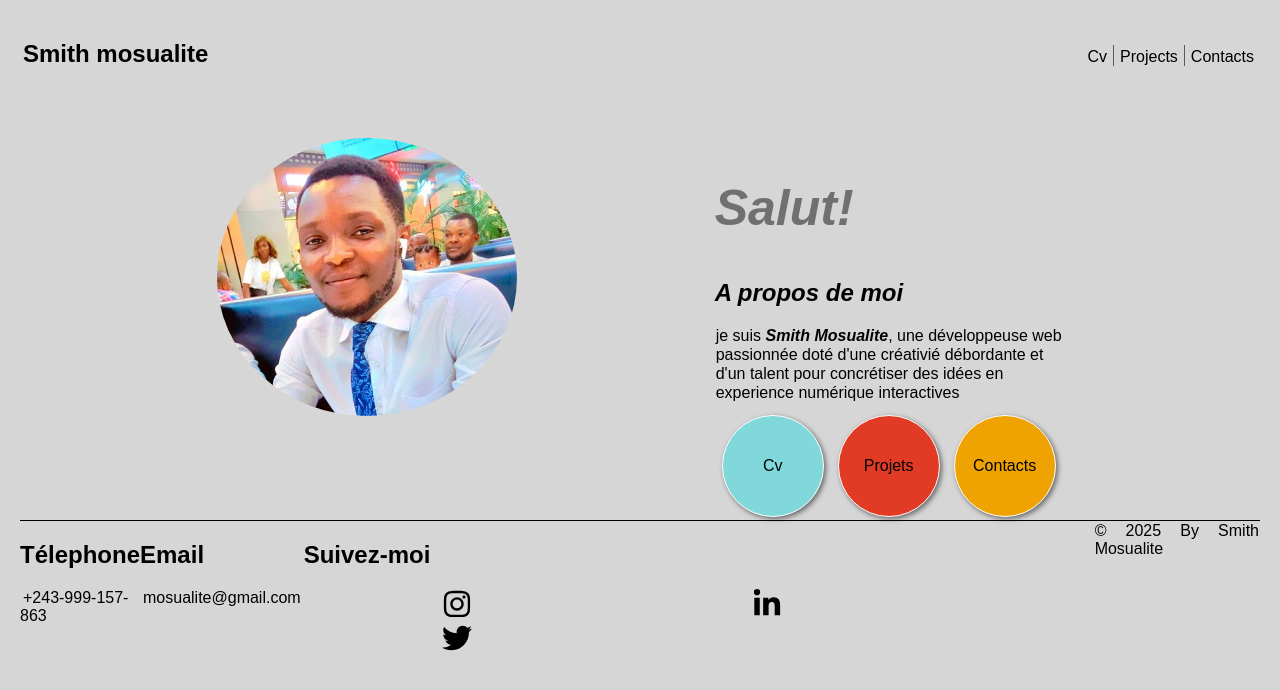
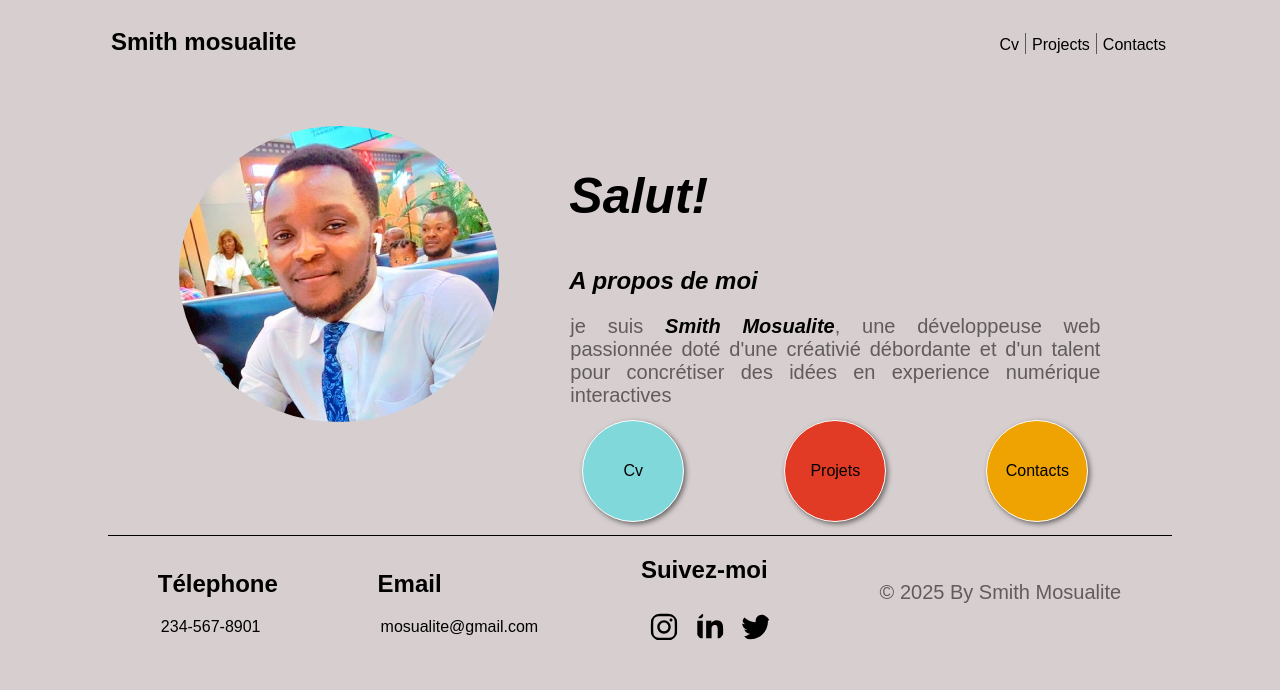
Before and after one commit to smithmosualite/my-portfolio, a plain HTML site: page index.html in a window 1280 px wide. Drawn offline with Linux system fonts and the light colour scheme.

Commit message:
new feature1

```diff
--- a/css/style.css
+++ b/css/style.css
@@ -1,8 +1,11 @@
+     html{
+          margin-left: 100px;
+          margin-right: 100px;
+     }
 
      body{
           font-family: sans-serif;
-          margin: 20px;
-          background: #d7d6d6;
+          background: #d7cfcf;
      }
 
      a{
@@ -47,18 +50,18 @@
 
      div>h1{
           font-size: 50px;
-          color: #716f6f;
+          color: #978d8d;
      }
 
      img{
-          width: 300px;
+          width: 25vw;
           border-radius: 50%;
      }
 
      .link_color{
           display: flex;
-          justify-content: space-around;
-          margin-top: 10px;
+          justify-content: space-between;
+          margin: 10px;
      }
 
      .color_red{
@@ -96,7 +99,20 @@
      p{
           padding: 0;
           margin: 1px;
+          text-align: left;
+          font-size: 1.25em;
+          color: #615b5b;
      }
+
+     i{
+          color: black;
+     }
+
+     .div-paragraph{
+          width: 50%;
+     }
+
+     /* footer section */
 
      footer{
           border-top: 1px solid;
@@ -106,8 +122,26 @@
      .footer{
           display: flex;
           justify-content: space-around;
+          align-items: center;
      }
 
+     .icon-footer{
+          display: flex;
+          justify-content: space-evenly;
+     }
+
+     .icon-footer>a{
+          width: 30px;
+          display: flex;
+          margin: 5px;
+     }
+
+     .icon-direction{
+          display: flex;
+          flex-direction: column;
+     }
+
+     /* color hover */
 
      .color_bleu:hover{
           background-color: red;
--- a/index.html
+++ b/index.html
@@ -3,7 +3,7 @@
 <head>
     <meta charset="UTF-8">
     <meta name="viewport" content="width=device-width, initial-scale=1.0">
-    <title>Landing page</title>
+    <title>My portfolio</title>
     <link rel="stylesheet" href="css/style.css">
 </head>
 <body>
@@ -23,14 +23,14 @@
             <div class="img">
                 <img src="/img/WhatsApp Image 2025-10-12 at 13.08.38_54b7ad56.jpg" alt="">
             </div>
-            <div>
+            <div class="div-paragraph">
                 <h1 class="h1"><i>Salut!</i></h1>
                 <div class="paragraph">
                 <h2><i>A propos de moi</i></h2>
-                <p>je suis <strong><i>Smith Mosualite</i></strong>, une développeuse web</p>
-                <p>passionnée doté d'une créativié débordante et</p>
-                <p>d'un talent pour concrétiser des idées en</p>
-                <p>experience numérique interactives</p>
+                <p>je suis <strong><i>Smith Mosualite</i></strong>, une développeuse web
+                    passionnée doté d'une créativié débordante et
+                    d'un talent pour concrétiser des idées en
+                    experience numérique interactives</p>
             </div>
             <div class="link_color">
 
@@ -49,17 +49,19 @@
             <section class="footer">
                 <div>
                     <h2>Télephone</h2>
-                   <a href="#">+243-999-157-863</a>
+                    <a href="tel:2345678901">234-567-8901</a>
                 </div>
                 <div>
                     <h2>Email</h2>
-                   <a href="#">mosualite@gmail.com</a>
+                    <a href="mailto:mosualite@gmail.com">mosualite@gmail.com</a>
                 </div>
-               <div>
+                <div class="icon-direction">
                     <h2>Suivez-moi</h2>
+                    <div class="icon-footer">
                         <a href=""><img src="instagram-brands.svg" alt="" height="30px"></a>
                         <a href=""><img src="linkedin-in-brands.svg" alt="" height="30px"></a>
                         <a href=""><img src="twitter-brands.svg" alt="" height="30px"></a>
+                    </div>
                 </div>
                 <div>
                     <p>&copy; 2025 By Smith Mosualite</p>
```
Also changed, not shown: Cv.html (+6 -4 lines), contact.html (+8 -6 lines), project.html (+6 -4 lines). Lines whose indentation alone changed are shown as unchanged.
